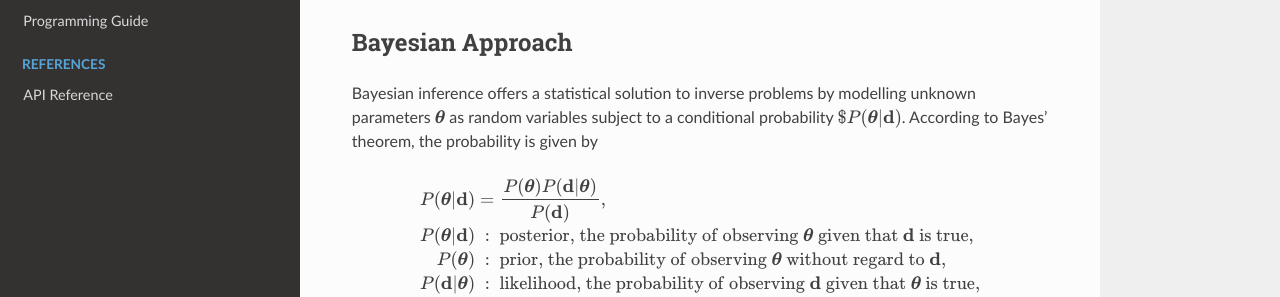
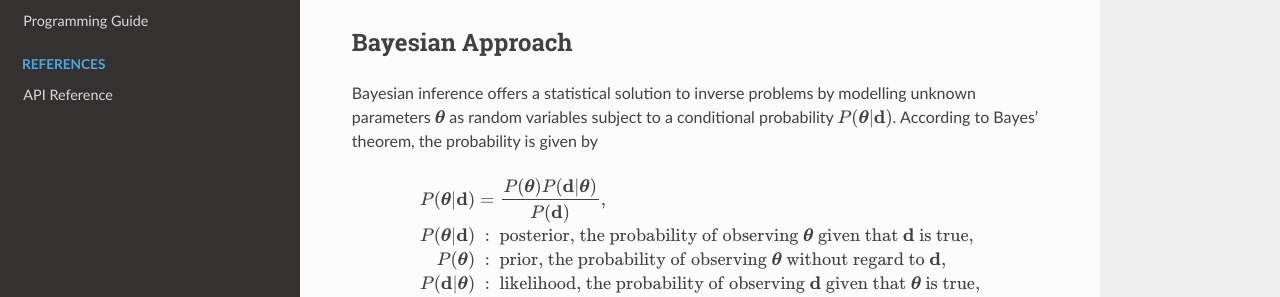
Before and after one commit to lijun99/altar2-documentation, a Sphinx documentation site: the page built from docs/cuda/Background.rst, in a window 1280 px wide and 900 px high. Shown: the part 358-655 px from the top of the window. Built offline with Sphinx 7.4.7 and the Read the Docs theme 2.0.0, drawn with Linux system fonts in a browser that asks for light colours; pages that are not in the unit, such as notebooks, are missing from menus.

```diff
--- a/docs/cuda/Background.rst
+++ b/docs/cuda/Background.rst
@@ -12,7 +12,7 @@ An inverse problem in science is to infer a set of model parameters, :math:`{\bo
 Bayesian Approach
 =================
 
-Bayesian inference offers a statistical solution to inverse problems by modelling unknown parameters :math:`{\boldsymbol \theta}` as random variables subject to a conditional probability :math:`$P({\boldsymbol \theta}|{\bf d})`. According to Bayes' theorem, the probability is given by
+Bayesian inference offers a statistical solution to inverse problems by modelling unknown parameters :math:`{\boldsymbol \theta}` as random variables subject to a conditional probability :math:`P({\boldsymbol \theta}|{\bf d})`. According to Bayes' theorem, the probability is given by
 
 .. math::
 
```
